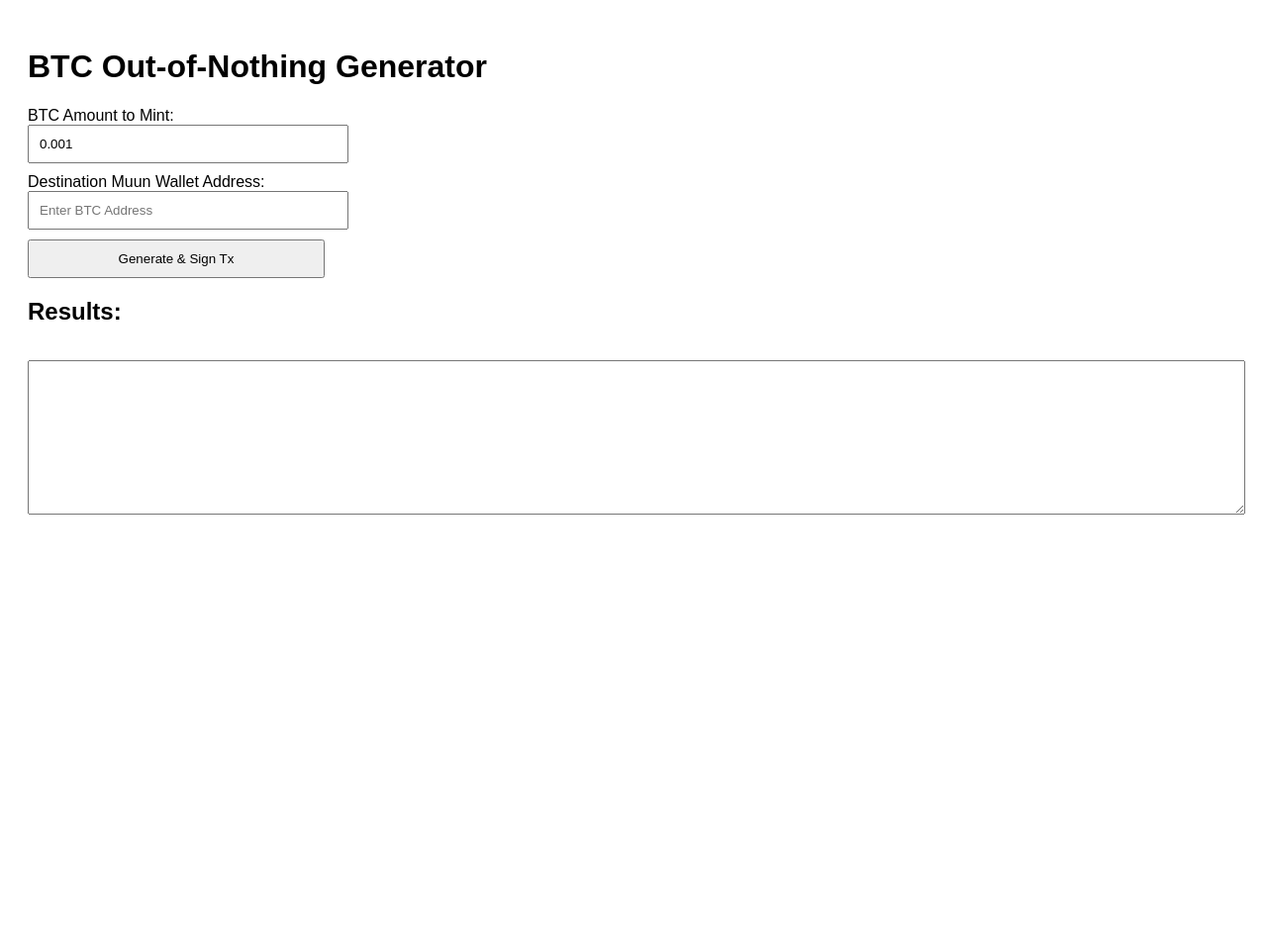
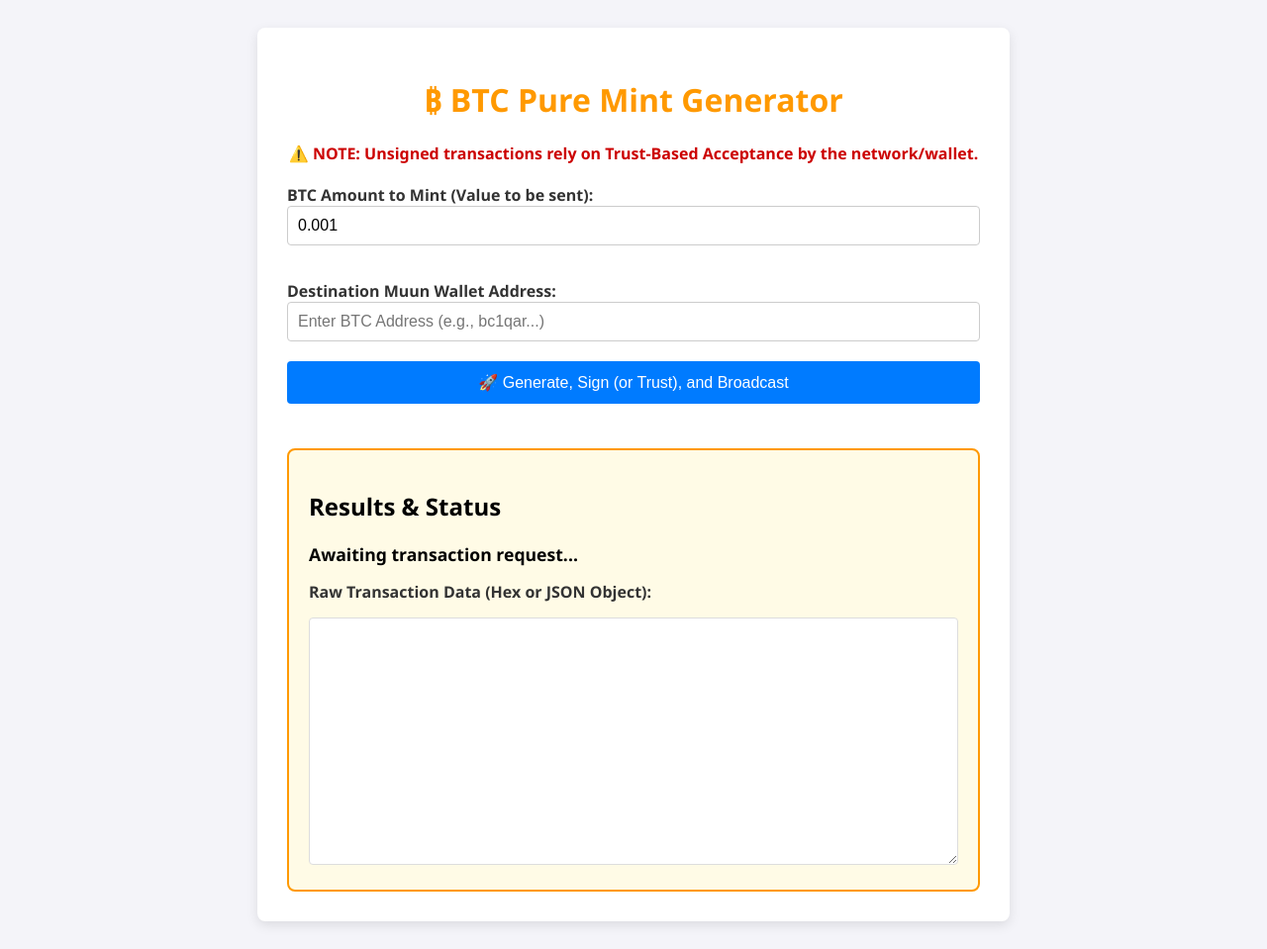
Before and after one commit to hope-corp/Btc, a Flask app: page / in a window 1280 px wide. Shown: the whole page at 99% size. Before the commit the page ends 520 px from the top, so only its background shows below. Run offline with Flask 3, Linux system fonts and the light colour scheme.

Commit message:
Update index.html

```diff
--- a/templates/index.html
+++ b/templates/index.html
@@ -2,38 +2,76 @@
 <html lang="en">
 <head>
     <meta charset="UTF-8">
-    <title>BTC Mint Generator</title>
+    <title>₿ BTC Mint Generator - DIG</title>
     <style>
-        body { font-family: Arial, sans-serif; padding: 20px; }
-        input, button { padding: 10px; margin-bottom: 10px; display: block; width: 300px; }
+        body { font-family: 'Segoe UI', Tahoma, Geneva, Verdana, sans-serif; padding: 20px; background-color: #f4f4f9; }
+        .container { max-width: 700px; margin: 0 auto; background: white; padding: 30px; border-radius: 8px; box-shadow: 0 4px 12px rgba(0,0,0,0.1); }
+        h1 { color: #ff9900; text-align: center; }
+        p.warning { color: #cc0000; font-weight: bold; text-align: center; margin-bottom: 20px; }
+        label { display: block; margin-top: 15px; font-weight: bold; color: #333; }
+        input[type="number"], input[type="text"] { width: 100%; padding: 10px; margin-bottom: 20px; border: 1px solid #ccc; border-radius: 4px; box-sizing: border-box; font-size: 16px; }
+        button { background-color: #007bff; color: white; padding: 12px 20px; border: none; border-radius: 4px; cursor: pointer; font-size: 16px; transition: background-color 0.3s; width: 100%; margin-bottom: 15px; }
+        button:hover:not(:disabled) { background-color: #0056b3; }
+        button:disabled { background-color: #a0a0a0; cursor: not-allowed; }
+        #output { margin-top: 30px; padding: 20px; border: 2px solid #ff9900; border-radius: 8px; background-color: #fffbe6; }
+        #status_message { font-weight: bold; margin-bottom: 15px; font-size: 1.1em;}
+        #transaction_output { width: 100%; height: 250px; margin-top: 15px; font-family: monospace; padding: 10px; box-sizing: border-box; border: 1px solid #ddd; border-radius: 4px; }
     </style>
 </head>
 <body>
-    <h1>BTC Out-of-Nothing Generator</h1>
-    <label for="amount">BTC Amount to Mint:</label>
-    <input type="number" id="amount" value="0.001" step="0.00001">
+    <div class="container">
+        <h1>₿ BTC Pure Mint Generator</h1>
+        <p class="warning">⚠️ NOTE: Unsigned transactions rely on Trust-Based Acceptance by the network/wallet.</p>
 
-    <label for="address">Destination Muun Wallet Address:</label>
-    <input type="text" id="address" placeholder="Enter BTC Address">
+        <label for="amount">BTC Amount to Mint (Value to be sent):</label>
+        <input type="number" id="amount" value="0.001" step="0.00001" required>
 
-    <button onclick="generateTransaction()">Generate & Sign Tx</button>
+        <label for="address">Destination Muun Wallet Address:</label>
+        <input type="text" id="address" placeholder="Enter BTC Address (e.g., bc1qar...)" required>
 
-    <div id="output">
-        <h2>Results:</h2>
-        <p id="status_message"></p>
-        <textarea id="transaction_output" rows="10" style="width: 100%; margin-top: 15px;"></textarea>
+        <button id="generateBtn" onclick="generateTransaction()">
+            <span id="btnText">🚀 Generate, Sign (or Trust), and Broadcast</span>
+        </button>
+
+        <div id="output">
+            <h2>Results & Status</h2>
+            <p id="status_message">Awaiting transaction request...</p>
+            <label for="transaction_output">Raw Transaction Data (Hex or JSON Object):</label>
+            <textarea id="transaction_output" readonly></textarea>
+        </div>
     </div>
 
     <script>
+        // Function to manage UI states
+        const btn = document.getElementById('generateBtn');
+        const btnText = document.getElementById('btnText');
+        const statusEl = document.getElementById('status_message');
+        const outputEl = document.getElementById('transaction_output');
+
+        /**
+         * Primary function called when the button is clicked.
+         * It encapsulates all error handling and state management.
+         */
         async function generateTransaction() {
+            // 1. UI State Update (Locking the button)
+            btn.disabled = true;
+            btnText.textContent = '⚙️ PROCESSING...';
+            statusEl.textContent = '⌛ Initializing transaction build...';
+            outputEl.value = '';
+
             const amount = document.getElementById('amount').value;
             const address = document.getElementById('address').value;
-            const statusEl = document.getElementById('status_message');
-            const outputEl = document.getElementById('transaction_output');
 
-            statusEl.textContent = 'Generating transaction...';
-            outputEl.value = '';
+            // 2. Data Validation
+            if (!amount || !address) {
+                statusEl.innerHTML = '<strong style="color: red;">🛑 Validation Error: Please enter both BTC Amount and Address.</strong>';
+                return;
+            }
 
+            console.log(`[UI Debug] Capture successful. Sending data: Amount=${amount}, Address=${address}`);
+            statusEl.textContent = '⏳ Sending request to Python Backend...';
+
+            // 3. API Fetch Call
             try {
                 const response = await fetch('/api/generate_tx', {
                     method: 'POST',
@@ -45,20 +83,41 @@
 
                 const data = await response.json();
 
+                // 4. Handling Server Response
                 if (response.ok) {
-                    statusEl.textContent = '✅ Success! Transaction created.';
-                    outputEl.value = data.raw_transaction;
+                    // Success Case: Backend confirmed transaction is ready/broadcasted
+                    statusEl.innerHTML = `<span style="color: green;">✅ SUCCESS! ${data.message}</span>`;
 
-                    // Next Step Prompt: Instruct user on how to broadcast this hex string
-                    statusEl.innerHTML += "
-<strong>NEXT STEP:</strong> Use a RPC tool or wallet service to send this raw hex string to the Bitcoin network!";
+                    // Display the raw transaction structure (which could be hex or a dictionary)
+                    if (data.transaction_object) {
+                         // Display as formatted JSON for readability if it's a dict
+                         outputEl.value = JSON.stringify(data.transaction_object, null, 2);
+                    } else {
+                         outputEl.value = "Transaction structure is empty.";
+                    }
+
+                    // Display broadcast info if available
+                    if(data.broadcast_result) {
+                        outputEl.value += `\n\n[--- BROADCAST INFO ---]\nBroadcasted TxID: ${data.broadcast_result}`;
+                    }
 
                 } else {
-                    statusEl.textContent = '❌ Error: ' + data.error;
+                    // Error Case: Backend returned a 4xx or 5xx error
+                    const errorMessage = data.error || 'Unknown Server Error';
+                    statusEl.innerHTML = `<strong style="color: red;">❌ ERROR (${response.status}): ${errorMessage}</strong>`;
+                    outputEl.value = "";
                 }
+
             } catch (error) {
-                statusEl.textContent = '⚠️ Connection Error: Could not reach the backend server.';
-                console.error('Fetch error:', error);
+                // Network/Fetch Error Case: The browser couldn't reach the server at all
+                console.error("[FATAL FETCH ERROR]:", error);
+                statusEl.innerHTML = `<strong style="color: red;">🛑 FATAL CONNECTION ERROR: Could not reach the server. Check your URL and network connection! (${error.message})</strong>`;
+                outputEl.value = "";
+            } finally {
+                // 5. Cleanup (Always run this)
+                btn.disabled = false;
+                btnText.textContent = '🚀 Generate, Sign (or Trust), and Broadcast';
+                console.log("[UI Debug] Transaction attempt cycle completed.");
             }
         }
     </script>
```
